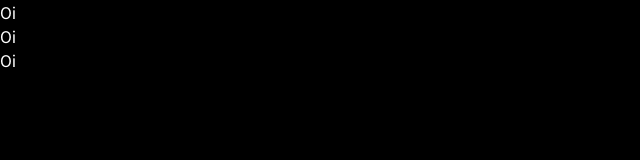
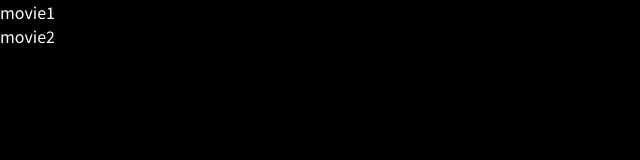
Before and after one commit to Martin2251/movie-trial, a React (Create React App) app: page / in a window 1280 px wide. Shown: the top 160 px of the page, without its empty margins (0-640 px from the left). Built offline with nearby package versions, Linux system fonts and the light colour scheme.

Commit message:
added props

```diff
--- a/src/App.js
+++ b/src/App.js
@@ -1,14 +1,14 @@
-import React, { useEffect, useState } from "react";
+import React from "react";
 import Movie from "./components/Movie";
 
 import "./App.css";
 
 function App() {
-  const movies = ["1", "2", "3"];
+  const movies = ["movie1", "movie2"];
   return (
     <div>
       {movies.map((movie) => (
-        <Movie />
+        <Movie movie={movie} />
       ))}
     </div>
   );
--- a/src/components/Movie.js
+++ b/src/components/Movie.js
@@ -1,5 +1,5 @@
 import React from "react";
 
-const Movie = () => <div className="movie">Oi</div>;
-
-export default Movie;
+export default function Movie(props) {
+  return <div className="movie">{props.movie}</div>;
+}
```
